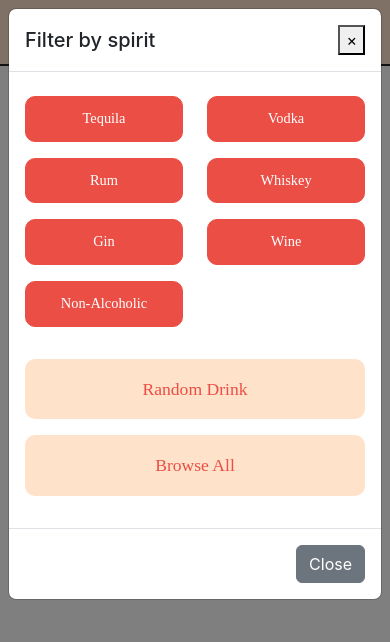
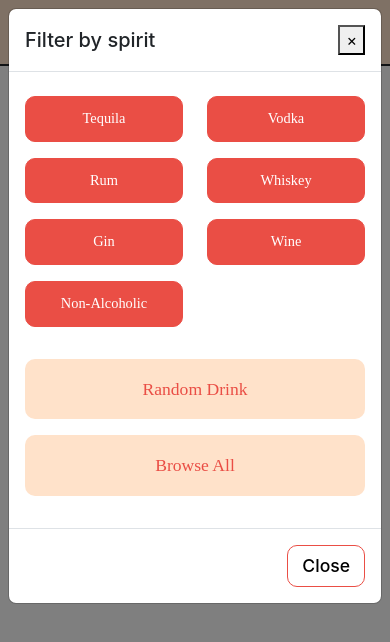
Before and after one commit to jazdmiller/shakn, a React (Create React App) app in the folder client/: page /results in a window 390 px wide. Both pictures are taken after a click on the button "Filter". Shown: the top 642 px of the page. Built offline with nearby package versions, Linux system fonts and the light colour scheme; the HTML template or start-up script is replaced by a standard one.

Commit message:
style close btn on mobile filter

```diff
--- a/client/src/App.css
+++ b/client/src/App.css
@@ -460,6 +460,16 @@
   border:#EA4E45 solid 2px;
 }
 
+.close-btn {
+  border: 1px solid #EA4E45;
+  border-radius: 10px;
+  padding:  2% 4%;
+  font-family: "Inter", sans-serif;
+  font-size: 1.1em;
+  font-weight: 500;
+  background-color: white;
+
+}
 /* ***************** RECIPE DETAIL PAGE *************************** */
 
 .dropdown-wrapper{
--- a/client/src/pages/Results.js
+++ b/client/src/pages/Results.js
@@ -145,7 +145,7 @@ function Results({ value }) {
                 <div class="modal-footer">
                   <button
                     type="button"
-                    class="btn btn-secondary"
+                    class="close-btn"
                     data-bs-dismiss="modal"
                   >
                     Close
```
